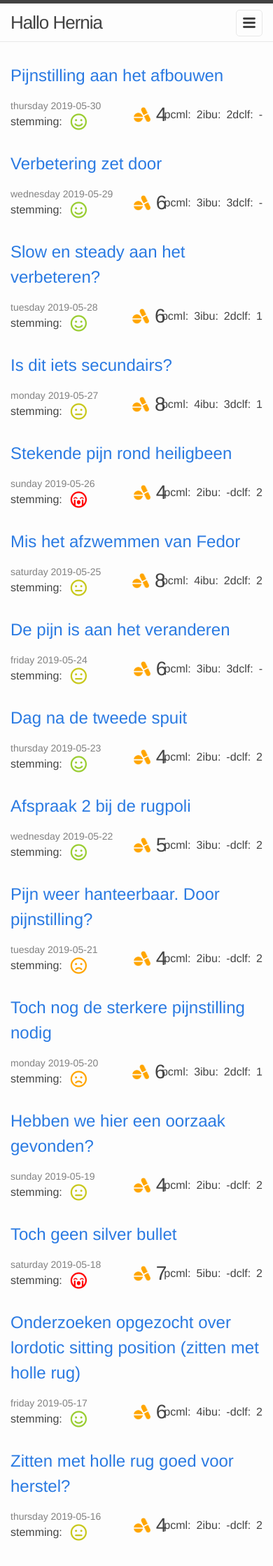
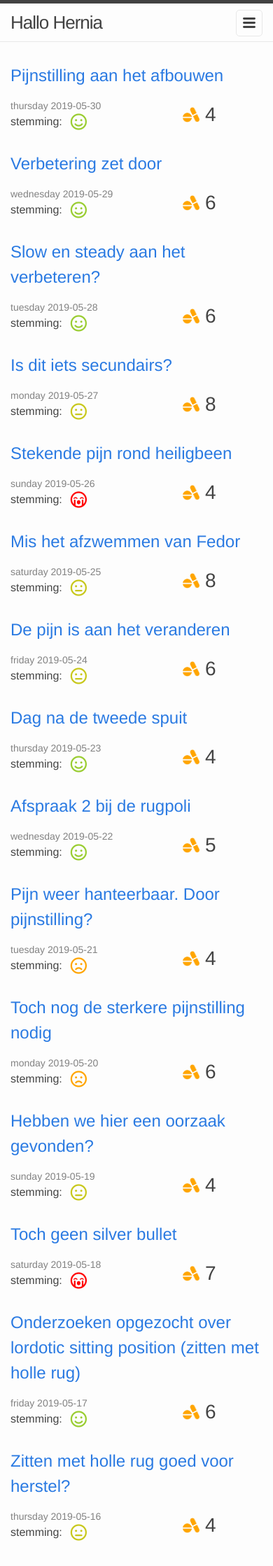
Before and after one commit to sandersoeteman/sandersoeteman.github.io, a Jekyll site: the page built from index.html, in a window 390 px wide. Shown: the top 2238 px of the page at 70% size. Built offline with Jekyll 4.4.1, drawn with Linux system fonts in a browser that asks for light colours; the list of posts is cut into pages by our own code; some of the changed text lies outside the part shown.

Commit message:
responsiveness home meds

```diff
--- a/_layouts/home.html
+++ b/_layouts/home.html
@@ -2,7 +2,7 @@
 layout: base
 ---
 
-<div class="home">
+<div id="home">
   <ul class="post-list">
     {% for post in site.posts %}
     <li>
@@ -32,15 +32,15 @@ layout: base
             {% assign total = post.pcml | plus: post.ibu | plus: post.diclo %}
             <img src="assets/pills.png" alt="pills" />&nbsp;{{ total }}
           </div>
-          <div>
+          <div class="med">
             <span>pcml:</span>{% if post.pcml %}{{
               post.pcml
             }}{%else%}-{%endif%}
           </div>
-          <div>
+          <div class="med">
             <span>ibu:</span>{% if post.ibu %}{{ post.ibu }}{%else%}-{%endif%}
           </div>
-          <div>
+          <div class="med">
             <span>dclf:</span>{% if post.diclo %}{{
               post.diclo
             }}{%else%}-{%endif%}
--- a/_sass/home.scss
+++ b/_sass/home.scss
@@ -1,4 +1,4 @@
-.home {
+#home {
   .meta {
     display: flex;
     flex-direction: row;
--- a/_sass/responsive.scss
+++ b/_sass/responsive.scss
@@ -50,6 +50,11 @@
       }
     }
   }
+  #home {
+    .meta .medicatie > div.med {
+      display: none;
+    }
+  }
 }
 
 @media screen and (max-width: 800px) {
```
